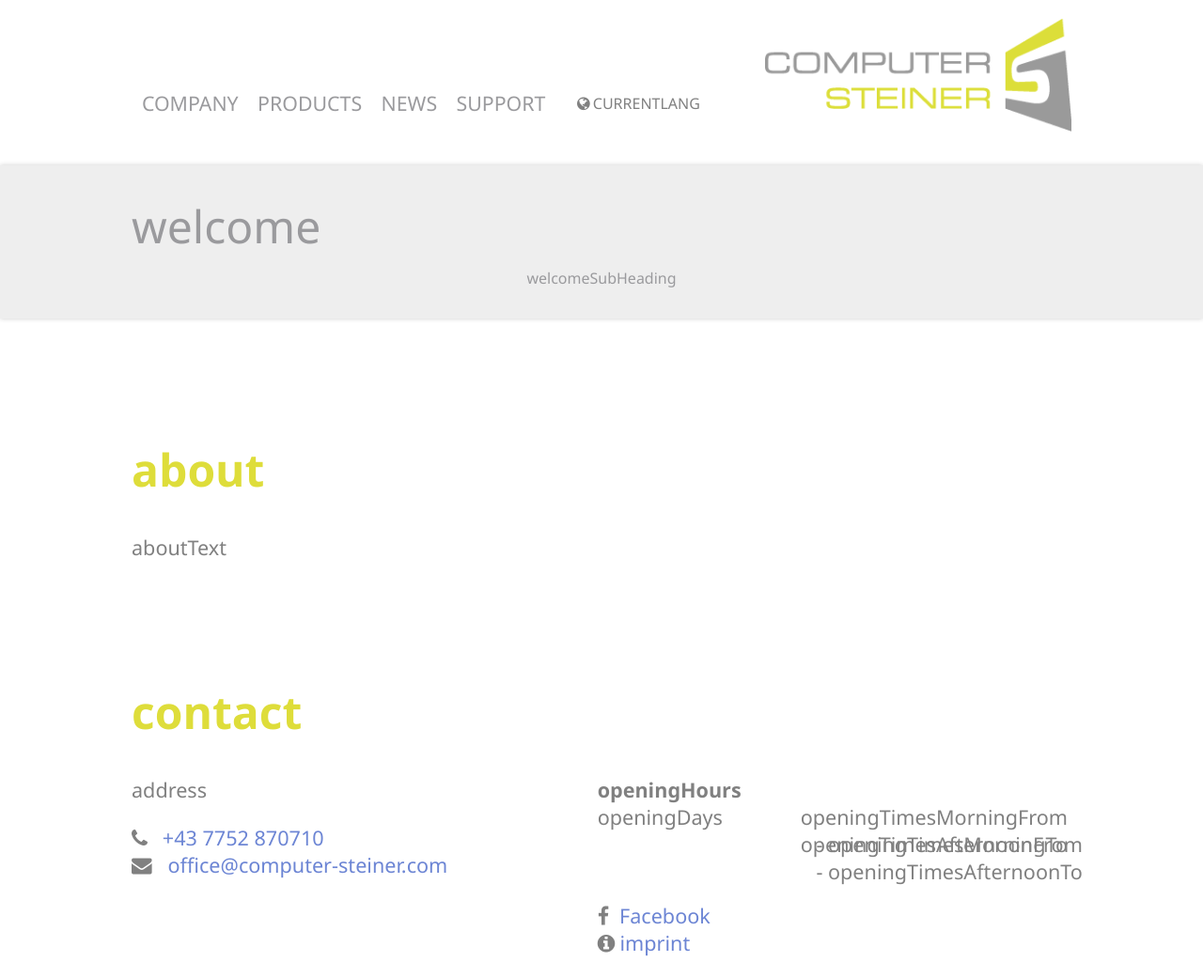
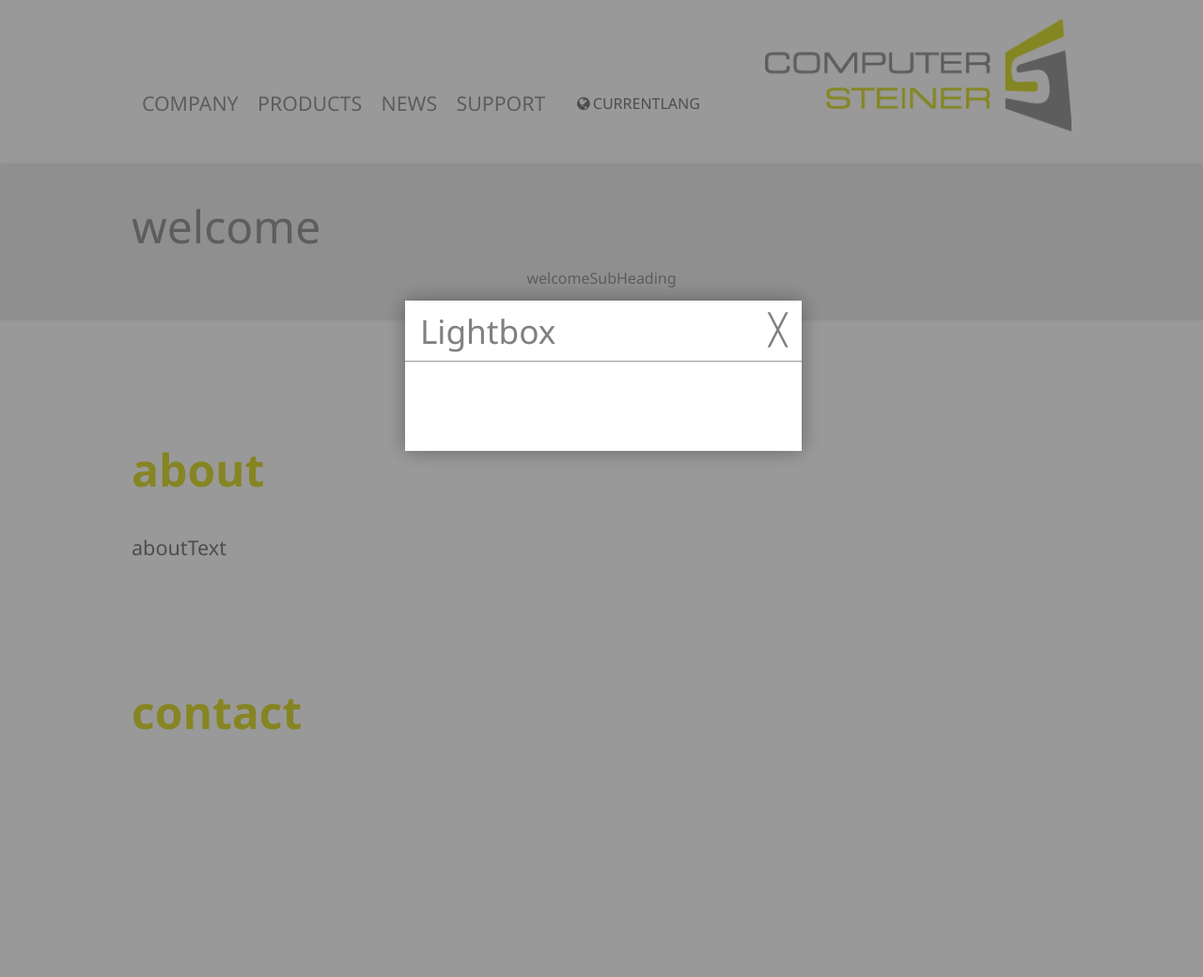
Before and after one commit to T0astBread/cs-website, a PHP site: page / in a window 1280 px wide. Shown: the top 1040 px of the page at 94% size. After the commit the page ends 777 px from the top, so only its background shows below. Run offline with PHP 8.4, Linux system fonts and the light colour scheme; data that the repository does not hold is empty; a stand-in replaces the project's code that opens the database connection; some libraries are stand-ins or nearby versions.

Commit message:
Started implementing Lightbox & Overlay

```diff
--- a/cs-website/styles/containers.css
+++ b/cs-website/styles/containers.css
@@ -212,3 +212,62 @@ section.invisible
     padding-top: 0;
     margin-top: 0;
 }
+
+.lightbox-outer
+{
+    width: 100vw;
+    text-align: center;
+    height: 100vh;
+    pointer-events: none;
+    transition: opacity .5s ease;
+}
+
+.lightbox-outer.hidden
+{
+    opacity: 0;
+}
+
+.lightbox-outer.hidden *
+{
+    pointer-events: none!important;
+}
+
+.lightbox
+{
+    background-color: white;
+    min-width: 33vw;
+    max-width: 80vw;
+    min-height: 20vh;
+    pointer-events: initial;
+    text-align: left;
+    box-shadow: 0 0 20px rgba(0, 0, 0, 0.33);
+}
+
+.lightbox > *
+{
+    padding: 1rem;
+    box-sizing: border-box;
+}
+
+.lightbox-header
+{
+    width: 100%;
+    border-bottom: 1px solid #9a9a9d;
+    position: relative;
+    padding-top: .5rem;
+    padding-bottom: .5rem;
+    font-size: 2em;
+}
+
+.lightbox-header *
+{
+    display: inline-block;
+    font-weight: lighter;
+}
+
+.lightbox-header h1
+{
+    padding: 0;
+    margin: 0;
+    font-size: 1.1em;
+}
--- a/cs-website/styles/frame.css
+++ b/cs-website/styles/frame.css
@@ -294,3 +294,22 @@ footer #footer-back-to-top
 {
    float: right;
 }
+
+.overlay
+{
+    position: fixed;
+    top: 0;
+    left: 0;
+    width: 100vw;
+    height: 100vh;
+    background-color: rgba(0, 0, 0, .4);
+    z-index: 20;
+    pointer-events: all;
+    transition: opacity .5s ease;
+}
+
+.overlay.hidden
+{
+    opacity: 0;
+    pointer-events: none;
+}
--- /dev/null
+++ b/cs-website/templates/components/lightbox.html.twig
@@ -0,0 +1,13 @@
+<div class="lightbox-outer center-vertically-children">
+    <div class="lightbox">
+        <div class="lightbox-header flex-two-sided">
+            <h1>{{ ("Lightbox"~title)|bundle }}</h1>
+            <span class="flex-placeholder"></span>
+            <span class="close">╳</span>
+        </div>
+        <div class="lightbox-content">
+            {% block content %}
+            {% endblock %}
+        </div>
+    </div>
+</div>
--- a/cs-website/templates/page.html.twig
+++ b/cs-website/templates/page.html.twig
@@ -1,7 +1,7 @@
 {% set HOST = constant("HOST") %}
 {% set LANG_PARAM = "?lang="~lang %}
 {% set styles = (styles is defined ? styles : [])|merge(["frame", "font-awesome.min", "containers", "misc"]) %}
-{% set scripts = (scripts is defined ? scripts : [])|merge(["utils", "onpage-link-scroll", "lib/jquery.copycss"]) %}
+{% set scripts = (scripts is defined ? scripts : [])|merge(["utils", "onpage-link-scroll", "lib/jquery.copycss", "frame", "containers"]) %}
 
 <!DOCTYPE html>
 <html>
@@ -106,5 +106,9 @@
             <a id="footer-back-to-top" href="#top">{{ "backToTop"|bundle }}</a>
         </div>
     </footer>
+    <div class="overlay">
+        {% block overlay %}
+        {% endblock %}
+    </div>
 </body>
 </html>
--- a/cs-website/templates/pages/home.html.twig
+++ b/cs-website/templates/pages/home.html.twig
@@ -12,3 +12,7 @@
     <hr>
     {% include "components/news-explorer.html.twig" with {"attributes": "disabled-x-keep-size-on-load", "id": "news", "products": products, "loadedContent": newsListLoaded} %}
 {% endblock %}
+
+{% block overlay %}
+    {% include "components/lightbox.html.twig" %}
+{% endblock %}
```
Also changed, not shown: cs-website/scripts/containers.ts (added, +9 -0 lines), cs-website/scripts/frame.ts (added, +8 -0 lines), cs-website/scripts/utils.ts (+7 -0 lines). Lines whose indentation alone changed are shown as unchanged.
